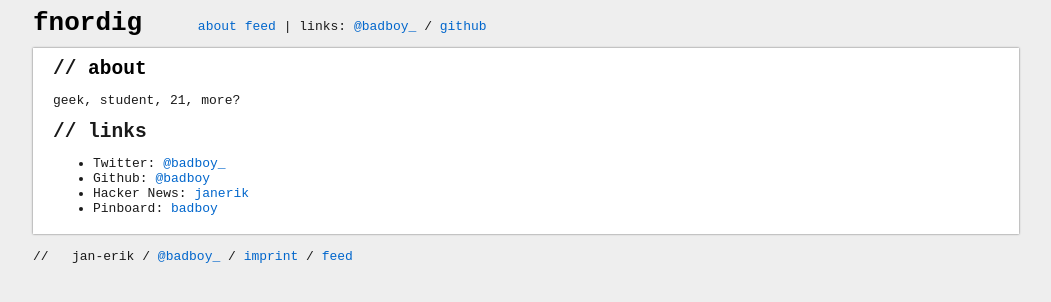
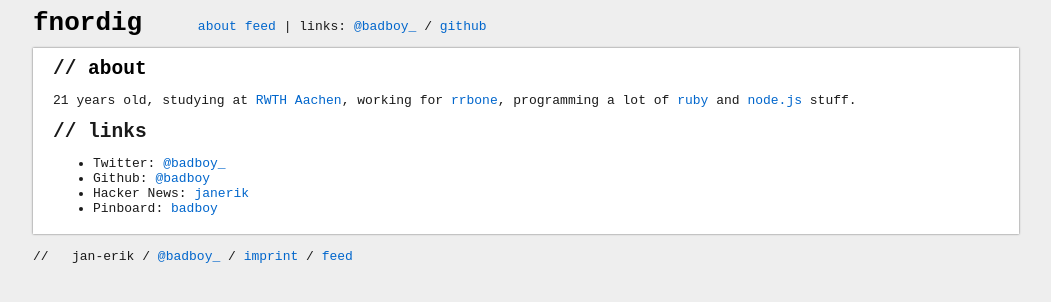
Before and after one commit to badboy/fnordig.de, a Jekyll site: the page built from about.markdown, in a window 1280 px wide. Shown: the top 302 px of the page, without its empty margins (114-1165 px from the left). Built offline with Jekyll 4.4.1, drawn with Linux system fonts in a browser that asks for light colours.

Commit message:
Well, just a little bit more info.

```diff
--- a/about.markdown
+++ b/about.markdown
@@ -3,7 +3,10 @@ layout: post
 title: about
 ---
 
-geek, student, 21, more?
+21 years old,
+studying at [RWTH Aachen](http://www.rwth-aachen.de/), working for
+[rrbone](http://www.rwth-aachen.de/), programming a lot of
+[ruby](http://www.ruby-lang.org/en/) and [node.js](http://nodejs.org/) stuff.
 
 ## // links
 
```
